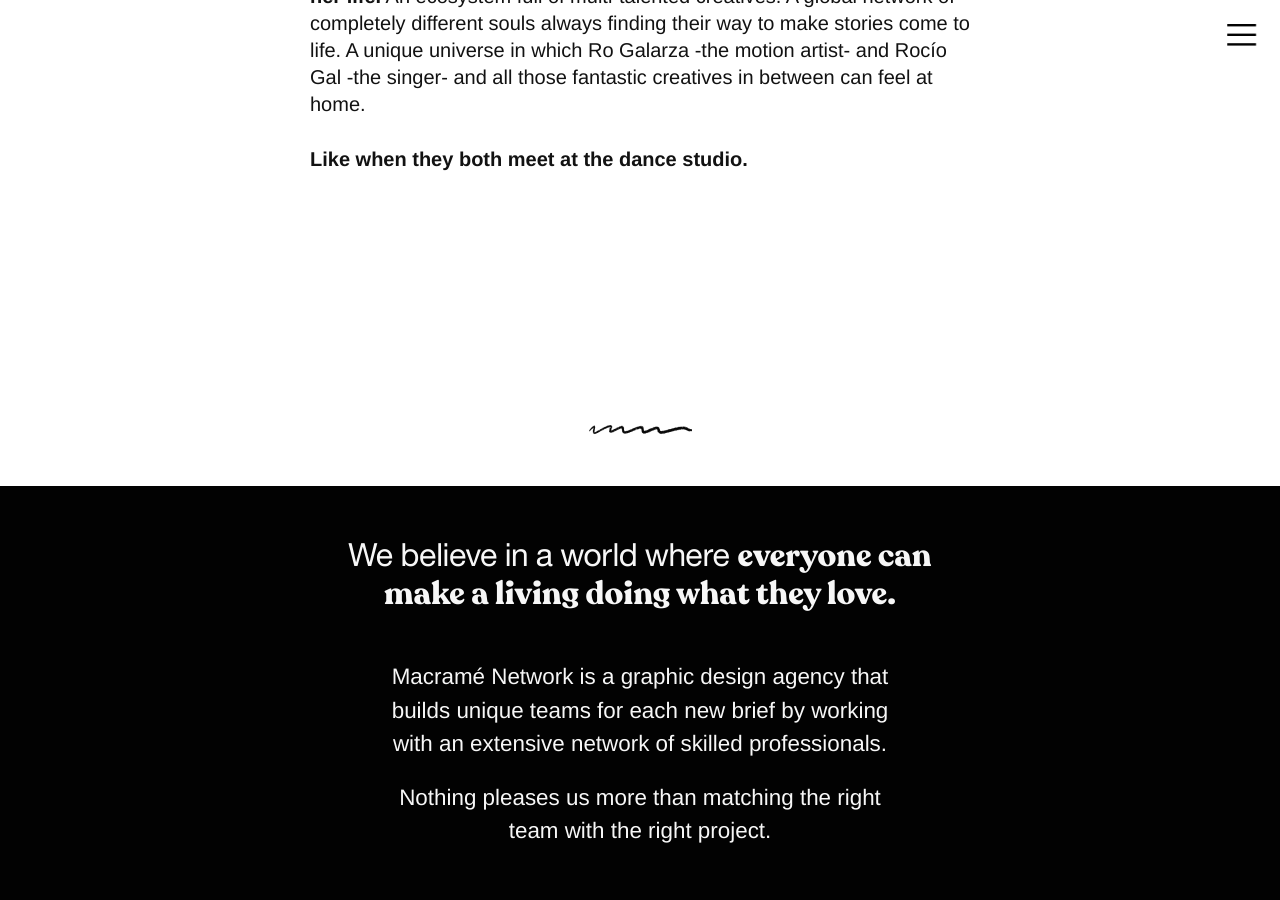
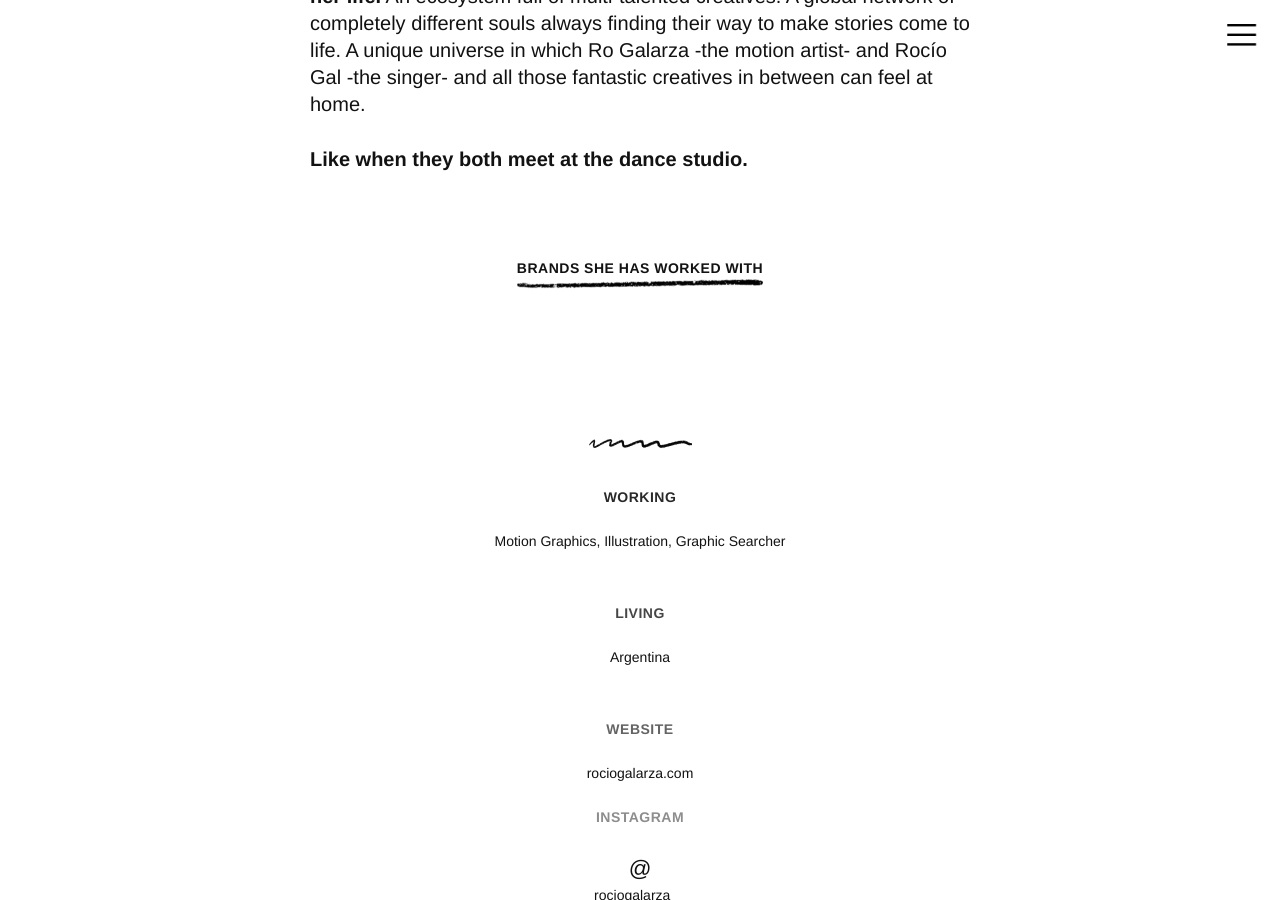
Before and after one commit to macrametv/www.macrame.tv, a Jekyll site: the page built from _posts/2023-01-17-rocio-galarza-•-motion-graphics-artist.md, in a window 1280 px wide and 900 px high, scrolled down 20602 px. Built offline with Jekyll 4.4.1, drawn with Linux system fonts in a browser that asks for light colours; a script that is not in the unit is left out; comment, search, counter and statistics services are not loaded; some of the changed text lies outside the part shown.

Commit message:
Update Post “2023-01-17-rocio-galarza-•-motion-graphics-artist”

```diff
--- a/_posts/2023-01-17-rocio-galarza-•-motion-graphics-artist.md
+++ b/_posts/2023-01-17-rocio-galarza-•-motion-graphics-artist.md
@@ -227,4 +227,16 @@
 
 
     **Like when they both meet at the dance studio.**
+  clientLabel: BRANDS SHE HAS WORKED WITH
+working: Motion Graphics, Illustration, Graphic Searcher
+living: Argentina
+website: rociogalarza.com
+imstagram: rociogalarza__
+footer: >-
+  # If you want to **dive deep into the mind of this multi-talented artist**
+
+
+  or want to add one of her songs to your playlist on Spotify, just say the word.\
+
+  **We are here!**
 ---
```
